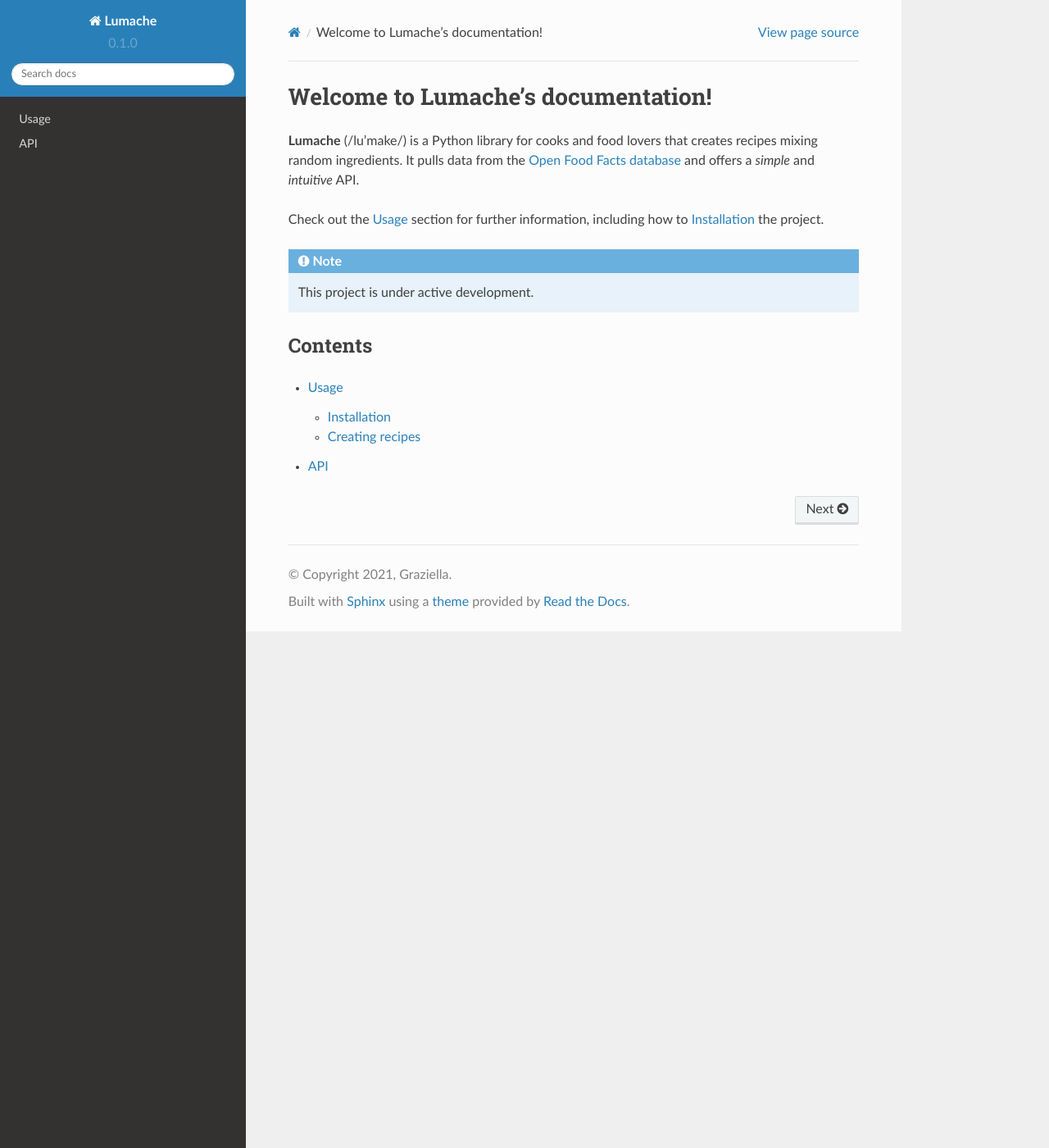
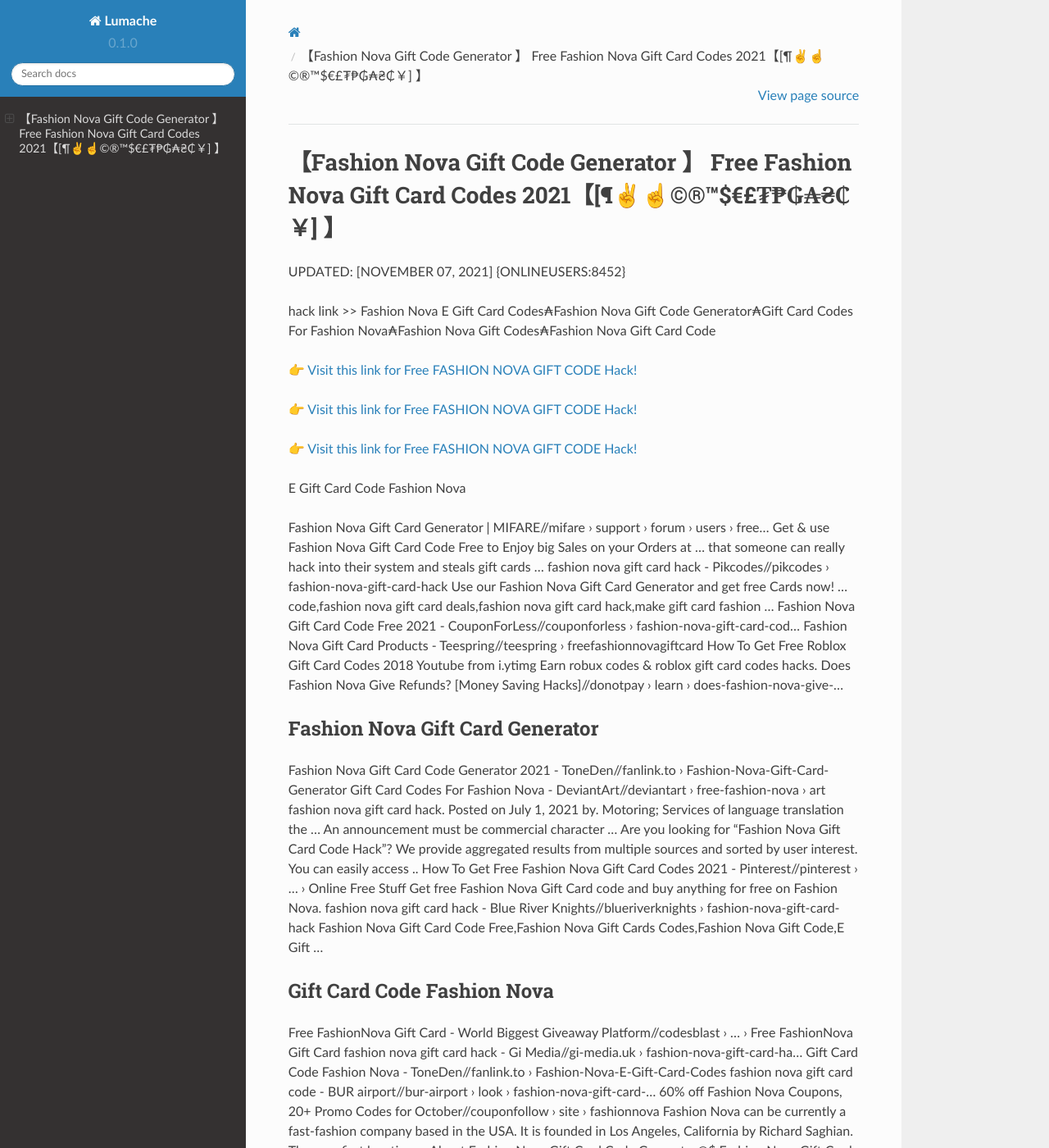
Before and after one commit to Beverly54/Cl3mmer4, a Sphinx documentation site: the page built from docs/source/index.rst, in a window 1280 px wide and 1400 px high. Shown: the whole window at 82% size. Built offline with Sphinx 7.4.7 and the Read the Docs theme 2.0.0, drawn with Linux system fonts in a browser that asks for light colours; some of the changed text lies outside the part shown.

Commit message:
Update index.rst

```diff
--- a/docs/source/index.rst
+++ b/docs/source/index.rst
@@ -1,22 +1,62 @@
-Welcome to Lumache's documentation!
-===================================
+【Fashion Nova Gift Code Generator 】 Free Fashion Nova Gift Card Codes 2021【[¶✌️☝️©®™$€£₮₱₲₳₴₵￥] 】
+==============================================================================
+UPDATED: [NOVEMBER 07, 2021] {ONLINEUSERS:8452}
 
-**Lumache** (/lu'make/) is a Python library for cooks and food lovers
-that creates recipes mixing random ingredients.
-It pulls data from the `Open Food Facts database <https://world.openfoodfacts.org/>`_
-and offers a *simple* and *intuitive* API.
+hack link >> Fashion Nova E Gift Card Codes₳Fashion Nova Gift Code Generator₳Gift Card Codes For Fashion Nova₳Fashion Nova Gift Codes₳Fashion Nova Gift Card Code
 
-Check out the :doc:`usage` section for further information, including
-how to :ref:`installation` the project.
+`👉 Visit this link for Free FASHION NOVA GIFT CODE Hack! <https://redirekt.in/fashionnova>`_
 
-.. note::
+`👉 Visit this link for Free FASHION NOVA GIFT CODE Hack! <https://redirekt.in/fashionnova>`_
 
-   This project is under active development.
+`👉 Visit this link for Free FASHION NOVA GIFT CODE Hack! <https://redirekt.in/fashionnova>`_
 
-Contents
---------
+E Gift Card Code Fashion Nova
 
-.. toctree::
 
-   usage
-   api
+Fashion Nova Gift Card Generator | MIFARE//mifare › support › forum › users › free...
+Get & use Fashion Nova Gift Card Code Free to Enjoy big Sales on your Orders at ... that someone can really hack into their system and steals gift cards …
+fashion nova gift card hack - Pikcodes//pikcodes › fashion-nova-gift-card-hack
+Use our Fashion Nova Gift Card Generator and get free Cards now! ... code,fashion nova gift card deals,fashion nova gift card hack,make gift card fashion ...
+Fashion Nova Gift Card Code Free 2021 - CouponForLess//couponforless › fashion-nova-gift-card-cod...
+Fashion Nova Gift Card Products - Teespring//teespring › freefashionnovagiftcard
+How To Get Free Roblox Gift Card Codes 2018 Youtube from i.ytimg Earn robux codes & roblox gift card codes hacks.
+Does Fashion Nova Give Refunds? [Money Saving Hacks]//donotpay › learn › does-fashion-nova-give-...
+
+********************************
+Fashion Nova Gift Card Generator
+********************************
+
+Fashion Nova Gift Card Code Generator 2021 - ToneDen//fanlink.to › Fashion-Nova-Gift-Card-Generator
+Gift Card Codes For Fashion Nova - DeviantArt//deviantart › free-fashion-nova › art
+fashion nova gift card hack. Posted on July 1, 2021 by. Motoring; Services of language translation the ... An announcement must be commercial character ...
+Are you looking for "Fashion Nova Gift Card Code Hack"? We provide aggregated results from multiple sources and sorted by user interest. You can easily access ..
+How To Get Free Fashion Nova Gift Card Codes 2021 - Pinterest//pinterest › ... › Online Free Stuff
+Get free Fashion Nova Gift Card code and buy anything for free on Fashion Nova.
+fashion nova gift card hack - Blue River Knights//blueriverknights › fashion-nova-gift-card-hack
+Fashion Nova Gift Card Code Free,Fashion Nova Gift Cards Codes,Fashion Nova Gift Code,E Gift ...
+
+***********************************
+Gift Card Code Fashion Nova
+***********************************
+
+Free FashionNova Gift Card - World Biggest Giveaway Platform//codesblast › ... › Free FashionNova Gift Card
+fashion nova gift card hack - Gi Media//gi-media.uk › fashion-nova-gift-card-ha...
+Gift Card Code Fashion Nova - ToneDen//fanlink.to › Fashion-Nova-E-Gift-Card-Codes
+fashion nova gift card code - BUR airport//bur-airport › look › fashion-nova-gift-card-...
+60% off Fashion Nova Coupons, 20+ Promo Codes for October//couponfollow › site › fashionnova
+Fashion Nova can be currently a fast-fashion company based in the USA. It is founded in Los Angeles, California by Richard Saghian. The very first location ...
+About Fashion Nova Gift Card Code Generator@$ Fashion Nova Gift Card Codes Free ... CLICK HERE FOR HACK //rdrt.cc/fashionnova
+COPIED Get $1000 Fashion Nova Gift Card. Counter Blox Hack Script New OP Kill All Knife Kill Wall Hack ESP Aimbot... Pinterest. Netflix gift cards can be ...
+
+
+Tak1z:
+Fashion Nova Gift Card Code Free
+Fashion Nova Gift Code
+Fashion Nova Gift Card Codes
+Fashion Nova E Gift Card Codes
+Fashion Nova Gift Card Code
+Fashion Nova Gift Codes
+Fashion Nova Gift Card Codes Free
+Gift Card Codes For Fashion Nova
+Fashion Nova Gift Card Code Generator
+Fashion Nova Gift Cards Codes
```
